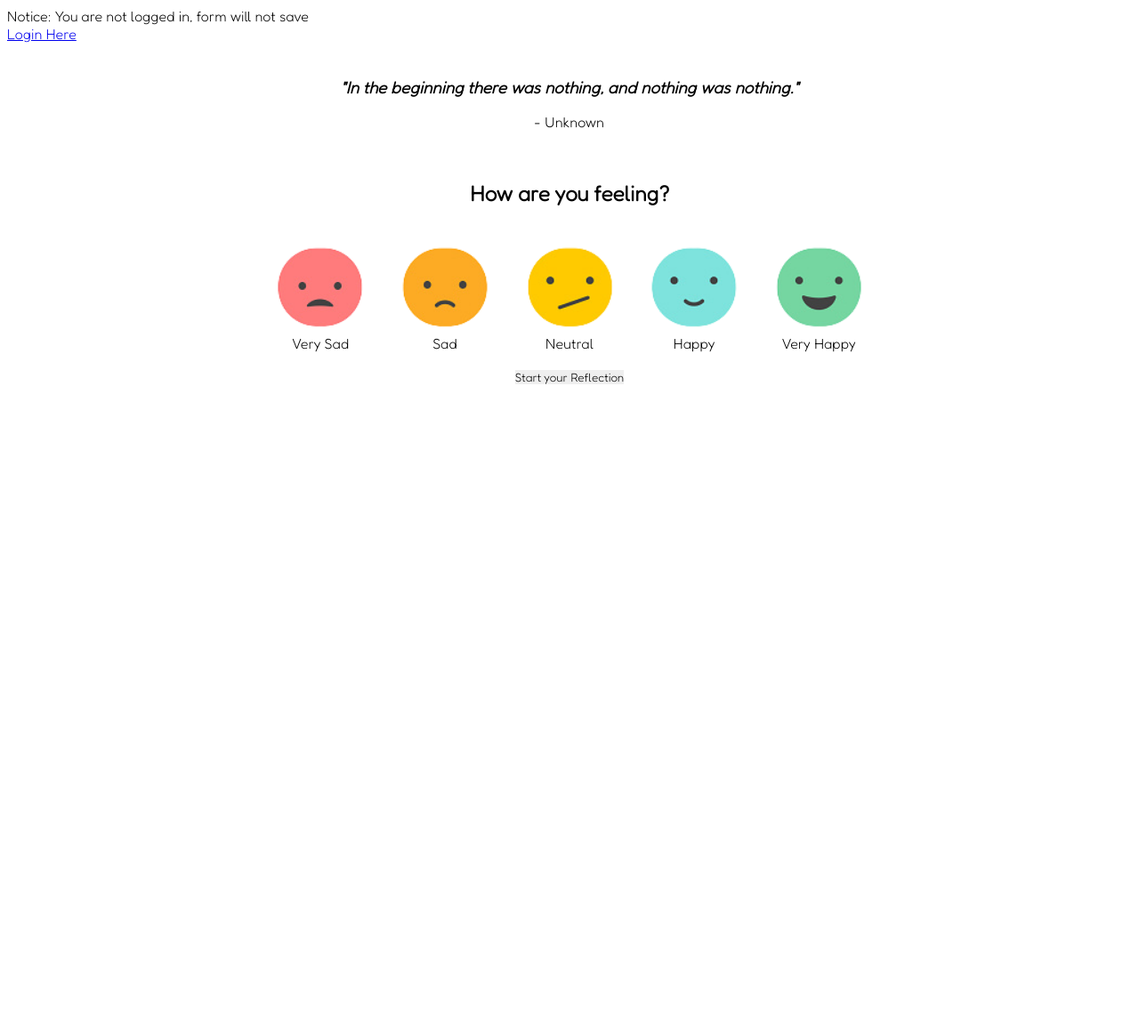
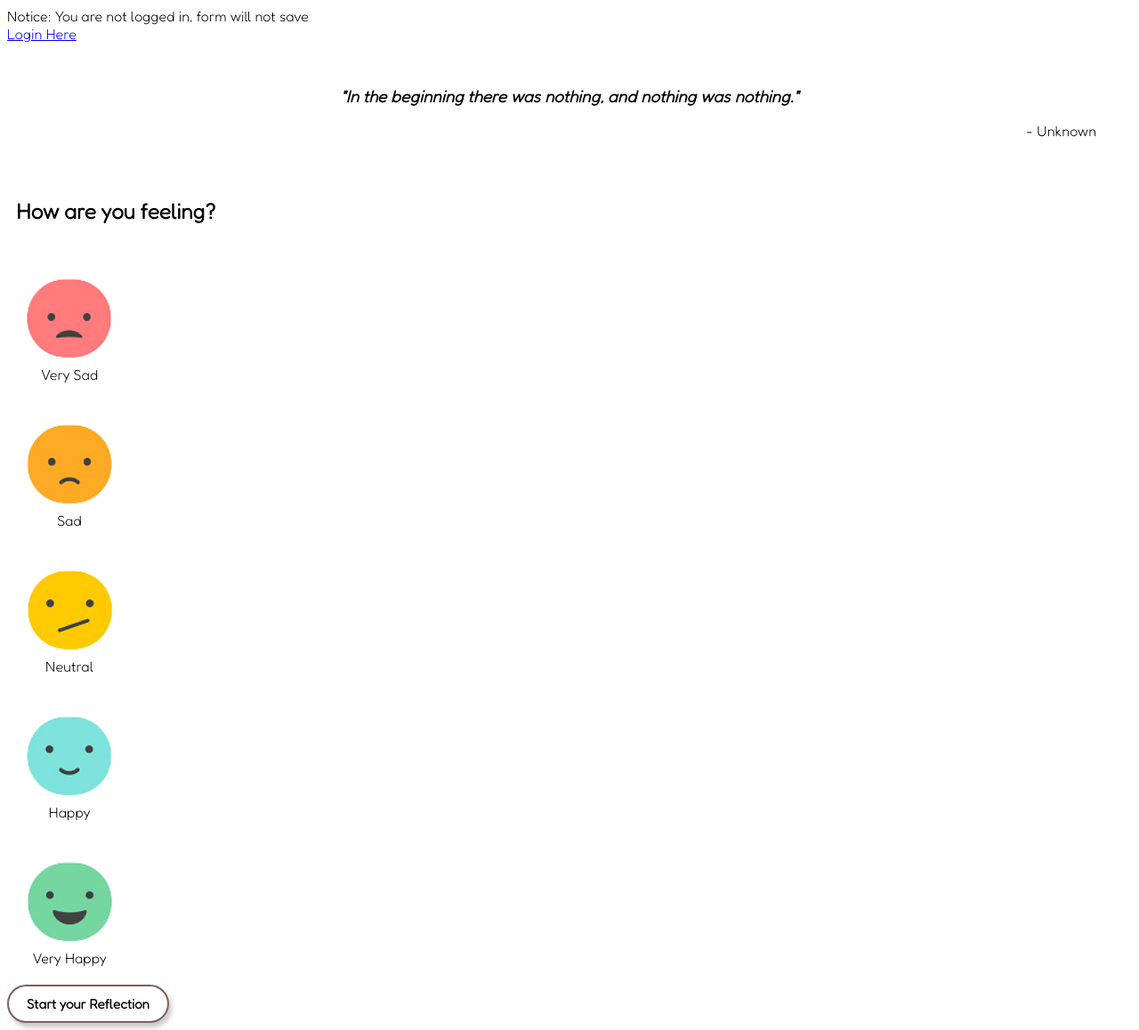
Before and after one commit to redmac135/mindful, a Django app: page / in a window 1280 px wide. Shown: the whole page at 89% size. Before the commit the page ends 432 px from the top, so only its background shows below. Run offline with Django 4.2, Linux system fonts and the light colour scheme; some libraries are stand-ins or nearby versions.

Commit message:
formatted feeling selection widget

```diff
--- a/mindful/settings.py
+++ b/mindful/settings.py
@@ -159,4 +159,4 @@ EMAIL_USE_TLS = True
 DEFAULT_FROM_EMAIL = 'mindful.str@gmail.com'
 
 # Toggle sandbox mode (when running in DEBUG mode)
-SENDGRID_SANDBOX_MODE_IN_DEBUG = False
+SENDGRID_SANDBOX_MODE_IN_DEBUG = True
--- a/reflection/static/reflection/css/form1.css
+++ b/reflection/static/reflection/css/form1.css
@@ -58,30 +58,87 @@ label img {
     justify-content: center;
 }
 
-.center {
+.center-horizontal {
     text-align: center;
+    justify-content: center;
+    margin: auto;
+}
+
+.widget-borders {
+    -webkit-border-radius: 25;
+    -moz-border-radius: 25;
+    border-radius: 25px;
+}
+
+.blue-widget {
+    background-color: var(--mindful-blue);
+    border: solid #a0d6fd 2px;
+    box-shadow: 5px 8px 8px #99999985;
 }
 
 .quote-wrapper {
     text-align: center;
-    padding: 20px;
+    padding: 20px 25px 20px;
+    margin: 10px 15px 25px;
+
 }
 
 .quote-text {
     font-style: italic;
+    word-wrap: break-word;
 }
 
 .quote-author {
-    position: relative;
+    text-align: right;
 }
 
-.feeling-form {
+.feeling-list {
     display: flex;
-    justify-content: center;
 }
 
-.feeling-submit {
-    display: block;
-    margin-right: auto;
-    margin-left: auto;
+.zoom {
+    transition: transform .2s;
 }
+
+.zoom:hover {
+    transform: scale(1.1);
+}
+
+h2 {
+    padding: 5px 10px 15px;
+}
+
+.feeling-selection {
+    padding: 20px 25px 10px;
+    margin: 25px 15px 25px;
+}
+
+input[type="submit"] {
+    font-size: 15px;
+    color: var(--mindful-gray);
+    font-weight: bold;
+    -webkit-border-radius: 55;
+    -moz-border-radius: 55;
+    border-radius: 55px;
+    padding: 10px 20px 10px;
+    background-color: var(--mindful-pink);
+    transition: background .2s ease;
+    cursor: pointer !important;
+    border: solid #815f5e 2px;
+    box-shadow: 3px 5px 5px #99999985;
+}
+
+input[type="submit"]:hover {
+    background-color: var(--mindful-pink-light);
+}
+
+div.form {
+    width: min-content;
+    padding: 20px 20px 20px;
+    background-color: rgb(226,249,184);
+    background-color: radial-gradient(circle, rgba(226,249,184,1) 0%, rgba(194,238,112,1) 100%);
+    border: solid rgb(152, 170, 118) 5px;
+    border-radius: 30px;
+    -webkit-border-radius: 30;
+    -moz-border-radius: 30;
+}
```
Also changed, not shown: reflection/static/reflection/css/variables.css (added, +8 -0 lines).
